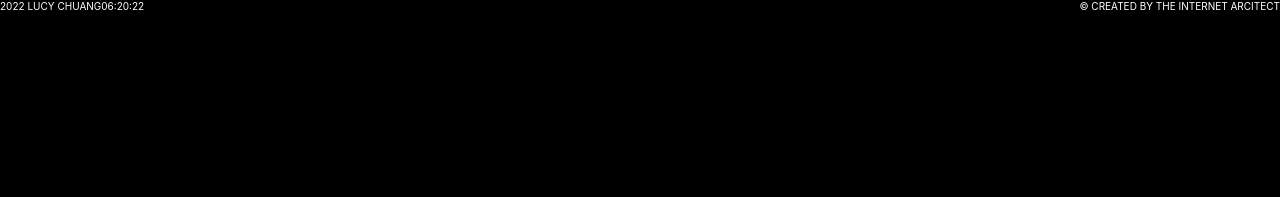
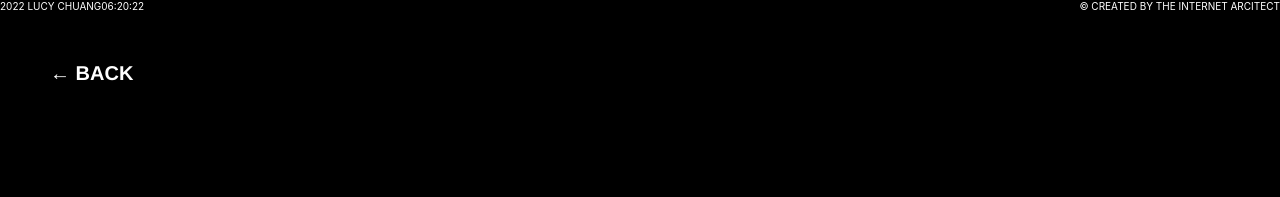
Before and after one commit to gabriellengoo/lucy-chuang-fe-main, a Next.js app: page /firsttwo/made-in-britain in a window 1280 px wide. Shown: the top 197 px of the page. Built offline with nearby package versions, Linux system fonts and the light colour scheme.

Commit message:
back butn

```diff
--- a/pages/firsttwo/made-in-britain.js
+++ b/pages/firsttwo/made-in-britain.js
@@ -6,7 +6,7 @@ import BlockContent from '@sanity/block-content-to-react';
 import Head from 'next/head';
 import React from 'react';
 import 'pure-react-carousel/dist/react-carousel.es.css';
-
+import Router from 'next/router'
 
 
 export  const Post = () => {
@@ -60,6 +60,11 @@ export  const Post = () => {
 
 
 
+                      <div className={styles.text}>
+          <h1 className={styles.titleback}>
+          <div onClick={() => Router.back()}> ← Back</div></h1>
+        </div>
+
 
 {/* ----------------------------------------------------- here are the images   -----------------------------------------------------  */}
 
```
